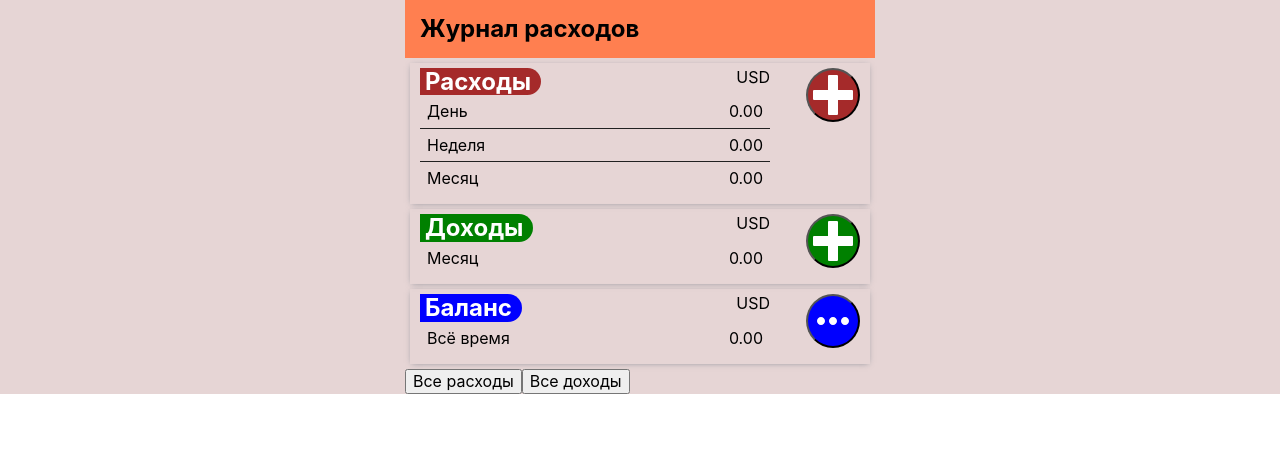
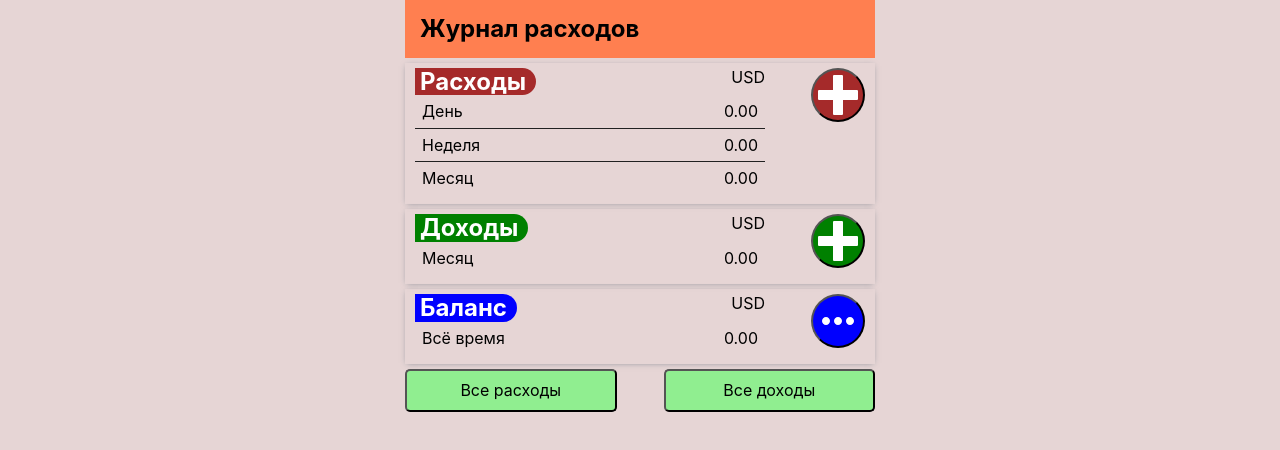
Before and after one commit to z9877969/bc9.wallet, a React (Create React App) app: page / in a window 1280 px wide. Shown: the top 450 px of the page. Built offline with nearby package versions, Linux system fonts and the light colour scheme.

Commit message:
adds finish styles to mainPage components

```diff
--- a/src/components/BaseSection/BaseSection.module.css
+++ b/src/components/BaseSection/BaseSection.module.css
@@ -1,9 +1,10 @@
 .section {
+  height: 100vh;
   background-color: rgb(230, 213, 213);
 }
 
 .title {
-background-color:coral;
+  background-color: coral;
   padding: 15px;
 }
 
@@ -12,5 +13,4 @@ padding: 15px;
   margin: 0 auto;
   padding-left: 15px;
   padding-right: 15px;
-
 }
--- /dev/null
+++ b/src/components/ButtonsToHistory/ButtonsToHistory.jsx
@@ -0,0 +1,12 @@
+import s from './ButtonsToHistory.module.scss';
+
+const ButtonsToHistory = () => {
+  return (
+    <>
+      <button className={s.button} type="button">Все расходы</button>
+      <button className={s.button} type="button">Все доходы</button>
+    </>
+  );
+};
+
+export default ButtonsToHistory;
--- /dev/null
+++ b/src/components/ButtonsToHistory/ButtonsToHistory.module.scss
@@ -0,0 +1,10 @@
+.button {
+    width: 45%;
+    padding: 10px;
+    background-color: lightgreen;
+    border-radius: 5px;
+}
+
+.button:not(:last-child) {
+    margin-right: 10%;
+}
--- a/src/components/MainInfo/MainInfo.module.scss
+++ b/src/components/MainInfo/MainInfo.module.scss
@@ -1,7 +1,7 @@
 .section {
   display: flex;
   justify-content: space-between;
-  margin: 5px;
+  margin: 5px 0;
   box-shadow: 0px 1px 6px -2px rgba(34, 60, 80, 0.5);
   /* border: 1px solid rgb(192, 158, 158); */
   padding: 5px 10px 10px 10px;
--- a/src/components/MainPage/MainPage.jsx
+++ b/src/components/MainPage/MainPage.jsx
@@ -1,5 +1,6 @@
 import BaseSection from "../BaseSection/BaseSection";
 import MainInfo from "../MainInfo/MainInfo";
+import ButtonsToHistory from '../ButtonsToHistory/ButtonsToHistory';
 import {
   incomesMainInfo,
   costsMainInfo,
@@ -27,8 +28,7 @@ const MainPage = () => {
         titleColor="balance"
         buttonIcon="icon-navigation-more"
       />
-      <button type="button">Все расходы</button>
-      <button type="button">Все доходы</button>
+      <ButtonsToHistory />
     </BaseSection>
   );
 };
```
Lines whose indentation alone changed are shown as unchanged.
